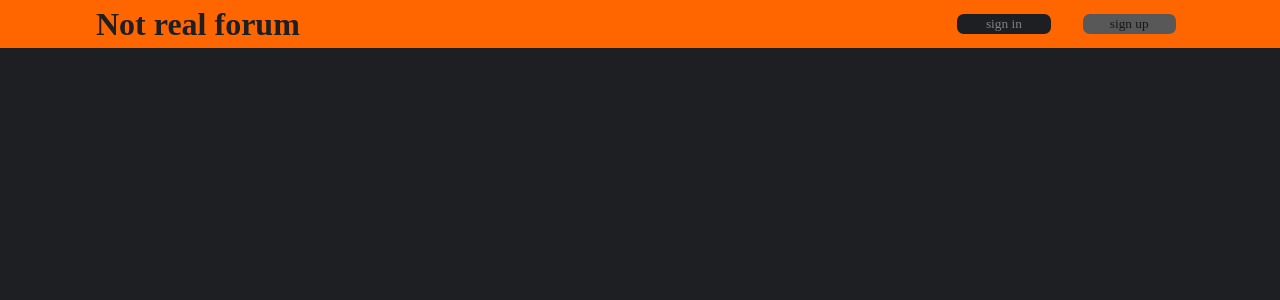
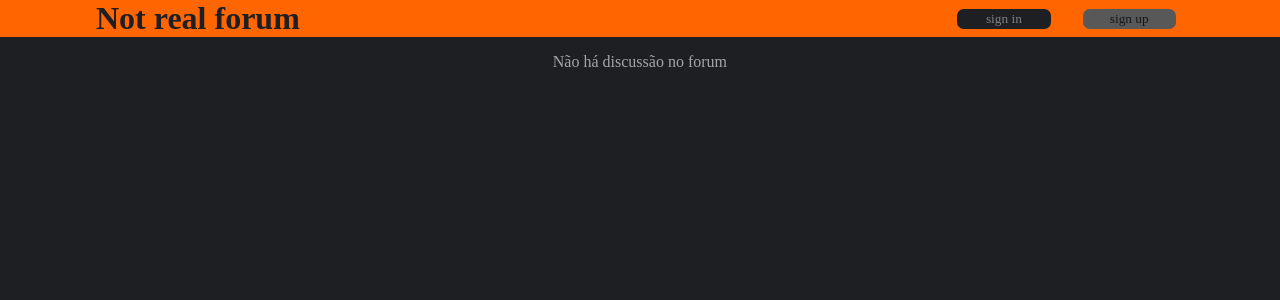
Before and after one commit to WilliamCSA04/not-real-forum, a React app in the folder client/: page / in a window 1280 px wide. Shown: the top 300 px of the page. Built offline with nearby package versions, Linux system fonts and the light colour scheme; a web font is replaced by a local one.

Commit message:
Added ForumDiscussions.js to App

```diff
--- a/client/src/templates/App.js
+++ b/client/src/templates/App.js
@@ -1,11 +1,13 @@
 import React, { Component } from 'react';
 import Header from '../components/Header';
+import ForumDiscussions from '../components/ForumDiscussions';
 class App extends Component {
 
   render() {
     return (
       <div className="grid-container">
         <Header />
+        <ForumDiscussions/>
       </div>
     );
   }
```
